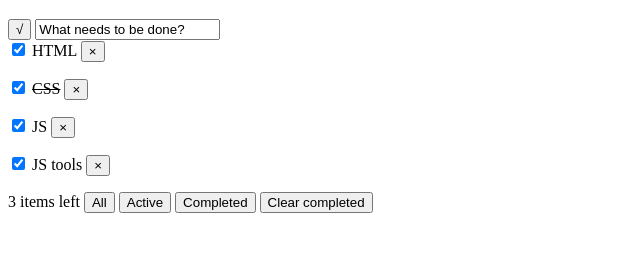
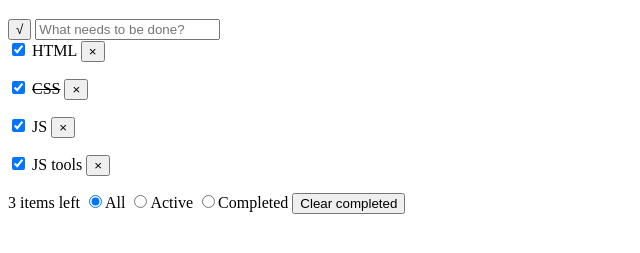
Before and after one commit to ok-technopolis-2020/Gromov_Maxim, a plain HTML site: page index.html in a window 1280 px wide. Shown: the part 61-314 px from the top of the page, without its empty margins (0-640 px from the left). Drawn offline with Linux system fonts and the light colour scheme.

Commit message:
HTML Fixed

```diff
--- a/index.html
+++ b/index.html
@@ -1,4 +1,3 @@
-
 <!DOCTYPE html>
 <html lang="en" dir="ltr">
   <head>
@@ -7,38 +6,46 @@
   </head>
   <body>
     <h1>todos</h1>
-  <section class="control-todo">
+    <header class="todo-app__header">
   		<div class="input-accept">
-		<button aria-label="accept">√</button>
-        <input name="textfield" type="text" value="What needs to be done?">
+			<button aria-label="select all">√</button>
+        	<input name="textfield" type="text" aria-label="What needs to be done?" placeholder="What needs to be done?">
 		</div>
-        <div class="todo-first-item">
-		<input type="checkbox" name="HTML" checked>
+    </header>
+    <main class="todo-app__main-controls">
+    	<section class="main-controls__first-item">
+			<input type="checkbox" name="HTML" aria-label="edit HTML variant" checked>
             <span aria-label="HTML">HTML</span>
     	    <button>&times</button></p>
-	</div>
-	<div class="todo-second-item">
-		<input type="checkbox" name="CSS" checked>
+        </section>
+        <section class="main-controls__second-item">
+			<input type="checkbox" name="CSS" aria-label="edit CSS variant" checked>
   			<span><s>CSS</s></span>
   			<button>&times</button></p>
-        </div>
-        <div class="todo-third-item">
-  		<input type="checkbox" name="JS" checked>
+        </section>
+        <section class="main-controls__third-item">
+  			<input type="checkbox" name="JS" aria-label="edit JS variant" checked>
   			<span>JS</span>
   			<button>&times</button></p>
-        </div>
-        <div class="todo-fourth-item">
-  		<input type="checkbox" name="JStools" checked>
+        </section>
+        <section class="main-controls__fourth-item">
+  			<input type="checkbox" name="JStools" aria-label="edit JS tools variant" checked>
   			<span>JS tools</span>
   			<button>&times</button></p>
-  	</div>
-  	<div class="service-button">
+        </section>
+    </main>
+    <footer class="todo-app__actions-bar">
   		<span>3 items left</span>
-  		<button name="all-button" type="submit"> All</button>
-  		<button name="active-button" type="submit">Active</button>
-  		<button name="completed-button" type="submit">Completed</button>
-  		<button name="clear-button" type="submit">Clear completed</button>
-  	</div>
-  </section>
+        <label class="task-filter__item">
+        	<input type="radio" checked name="active-button" name="active-button" aria-label="all tasks">All</input>
+        </label>
+        <label class="task-filter__item">
+  			<input type="radio" name="active-button" type="submit" aria-label="active tasks">Active</input>
+        </label>
+        <label class="task-filter__item">
+  			<input type="radio" name="active-button" type="submit" aria-label="completed tasks">Completed</input>
+        </label>
+  		<button name="clear-button" type="submit" aria-label="clear completed tasks">Clear completed</button>
+    </footer>
   </body>
   </html>
```
Lines whose indentation alone changed are shown as unchanged.
